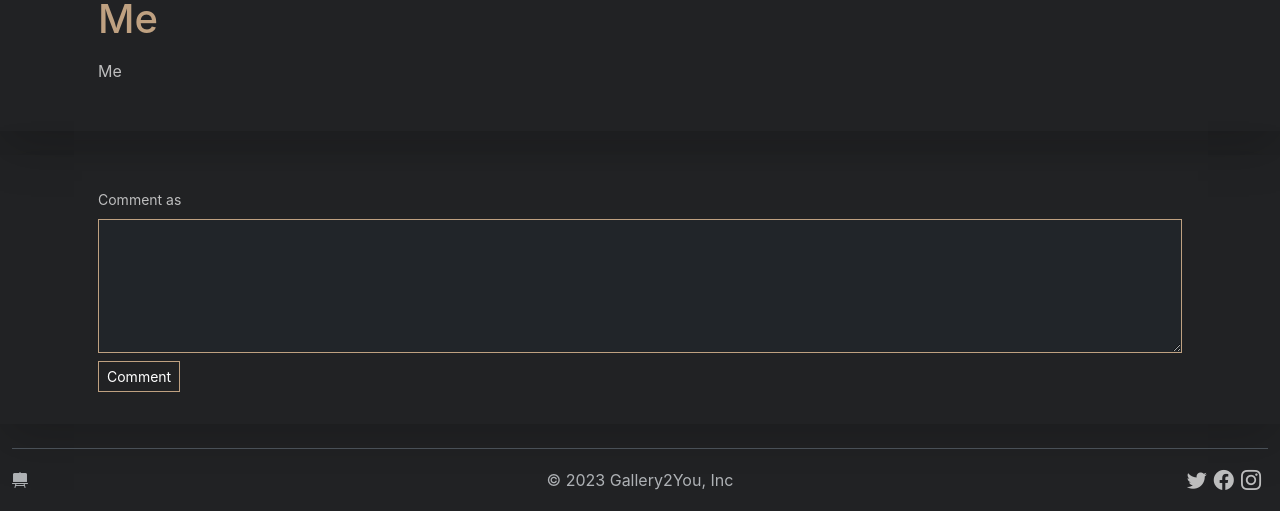
After one commit to Miralhas/art-gallery, a Django app: a page that uses gallery/templates/gallery/artwork.html in a window 1280 px wide. The commit adds this page. Shown: the part 485-996 px from the top of the page. Run offline with Django 5.2, Linux system fonts and the light colour scheme; data comes from the database, SQL or seed files in the repository; both versions use the stored data as it was after the commit; some libraries are stand-ins or nearby versions.

Commit message:
Artwork Page and Comment Model

```diff
--- a/gallery/models.py
+++ b/gallery/models.py
@@ -39,5 +39,16 @@ class Artwork(models.Model):
     def __str__(self):
         return f"{self.gallery} | {self.title}"
 
-    # def get_absolute_path(self):
-    #     return reverse("gallery:artwork", args=(self.slug, ))
+    def get_absolute_path(self):
+        return reverse("gallery:artwork", args=(self.gallery.owner.username, self.gallery.slug, self.slug))
+
+
+
+class Comment(models.Model):
+    artwork = models.ForeignKey(Artwork, on_delete=models.CASCADE, related_name="comments")
+    user = models.ForeignKey(User, on_delete=models.CASCADE, related_name="comments_made")
+    content = models.TextField(blank=False)
+    date = models.DateTimeField(auto_now_add=True)
+
+    def __str__(self):
+        return f"{self.user}: {self.content[:25]}"
--- a/gallery/static/gallery/style.css
+++ b/gallery/static/gallery/style.css
@@ -1,3 +1,13 @@
+:root {
+    --text: #C1B2A0;
+    --background: #212224;
+    --primary: #BFA181;
+    --secondary: #BFA181;
+    --accent: #c38440;
+    --card-bg: hsla(234, 34%, 12%, 0.2);
+}
+
+
 @keyframes fadeOutAndCollapse {
     0% {
         opacity: 1;
@@ -90,9 +100,15 @@
 .card {
     width: 20rem;
     height: 30.32em;
-    border: solid #BFA181;
+    border: solid var(--primary);
     border-width: thin;
 }
+
+.artwork-card {
+    background-color: var(--background);
+    color: var(--primary);
+}
+
 
 .card-title {
     font-size: 22px;
--- /dev/null
+++ b/gallery/templates/gallery/artwork.html
@@ -0,0 +1,58 @@
+{% extends 'base.html' %}
+{% load static %}
+{% load widget_tweaks %}
+
+{% block title %} Create your own Gallery {% endblock title %}
+
+{% block style %}
+    <link rel="stylesheet" href="{% static 'gallery/style.css' %}">
+{% endblock style %}
+
+{% block content %}
+    <section class="shadow-lg pb-3">
+        <div class="container-md">
+            <div class="row p-3 justify-content-center">
+                <div class="col-12">
+                    <div class="artwork-card p-3">
+                        <img src="{{artwork.image.url}}" alt="" class="mx-auto shadow-lg" style="max-height: 80vh; max-width: 60vw;">
+                        <div class="card-body pt-2">
+                            <div class="text-center" style="font-size: 1.5rem;">
+                                <i class="bi bi-star-fill me-2"></i>
+                                <i class="bi bi-star-fill me-2"></i>
+                                <i class="bi bi-star-fill me-2"></i>
+                                <i class="bi bi-star-fill me-2"></i>
+                                <i class="bi bi-star-fill me-2"></i>
+                            </div>
+                        </div>
+                    </div>
+                </div>
+            </div>
+            <div class="row p-3">
+                <div class="col d-flex flex-column">
+                    <div class="mb-2">
+                        <h1>{{artwork.title}}</h1>
+                    </div>
+                    <div>
+                        <p class="gallery-paragraph">{{artwork.description}}</p>
+                    </div>
+                </div>
+            </div>
+        </div>
+    </section>
+
+    <section class="shadow-lg mt-4 p-3">
+        <div class="container" data-bs-theme="dark">
+            <div class="row">
+                <div class="col">
+                    <div class="artwork-card" style="border: none;">
+                        <div class="card-body p-3">
+                            <label for="" class="form-label"><small>Comment as <span style="color: #BFA181;">{{user.username}}</span></small></label>
+                            <textarea name="" id="" rows="5" class="form-control"></textarea>
+                            <button class="btn outline-btn btn-sm mt-2">Comment</button>
+                        </div>
+                    </div>
+                </div>
+            </div>
+        </div>
+    </section>
+{% endblock content %}
--- a/gallery/templates/gallery/user_gallery.html
+++ b/gallery/templates/gallery/user_gallery.html
@@ -126,7 +126,7 @@
                                 <div class="card-title"><span>{{artwork.title}}</span></div>
                                 <div class="card-text"><span>{{artwork.description | truncatewords:3}}</span></div>
                                 <div class="text-center">
-                                    <button class="btn outline-btn mt-3">Inspect</button>
+                                    <a href="{% url 'gallery:artwork' gallery.owner.username gallery.slug artwork.slug  %}" class="btn outline-btn mt-3">Inspect</a>
                                 </div>
                             </div>
                         </div>
--- a/gallery/urls.py
+++ b/gallery/urls.py
@@ -7,5 +7,6 @@ urlpatterns = [
     path("", views.IndexView.as_view(), name="index"),
     path("create-gallery", views.CreateGalleryView.as_view(), name="create_gallery"),
     path("create-artwork/<str:username>/<slug:slug>", views.CreateArtworkView.as_view(), name="create_artwork"),
-    path("galleries/<str:username>/<slug:slug>", views.UserGallerieView.as_view(), name="gallery"),
+    path("galleries/<str:username>/<slug:slug>/", views.UserGallerieView.as_view(), name="gallery"),
+    path("galleries/<str:username>/<slug:gallery_slug>/artworks/<slug:slug>", views.ArtworkPageView.as_view(), name="artwork")
 ]
--- a/gallery/views.py
+++ b/gallery/views.py
@@ -7,10 +7,10 @@ from django.views.generic.base import TemplateView, View
 from django.views.generic.detail import DetailView
 
 from accounts.models import User
-from gallery.forms import CreateArtworkForm, CreateGalleryForm
+from gallery.forms import (CreateArtworkForm, CreateCommentForm,
+                           CreateGalleryForm)
 from gallery.models import Artwork, Gallery
 from gallery.utils import unique_slugify
-
 
 # Create your views here.
 
@@ -67,5 +67,15 @@ class UserGallerieView(DetailView):
         gallery = Gallery.objects.get(slug=self.kwargs["slug"])
         context = super().get_context_data(**kwargs)
         context["artworks"] = gallery.artworks.all()
-        context["form"] = CreateArtworkForm()
+        context["form"] = self.form_class()
         return context
+
+
+class ArtworkPageView(DetailView):
+    model = Artwork
+    template_name = "gallery/artwork.html"
+    context_object_name = "artwork"
+    form_class = CreateCommentForm
+
+    # def get_context_data(self, **kwargs):
+    #     context
```
Also changed, not shown: gallery/forms.py (+9 -1 lines), db.sqlite3, gallery/migrations/0003_comment.py (added).
